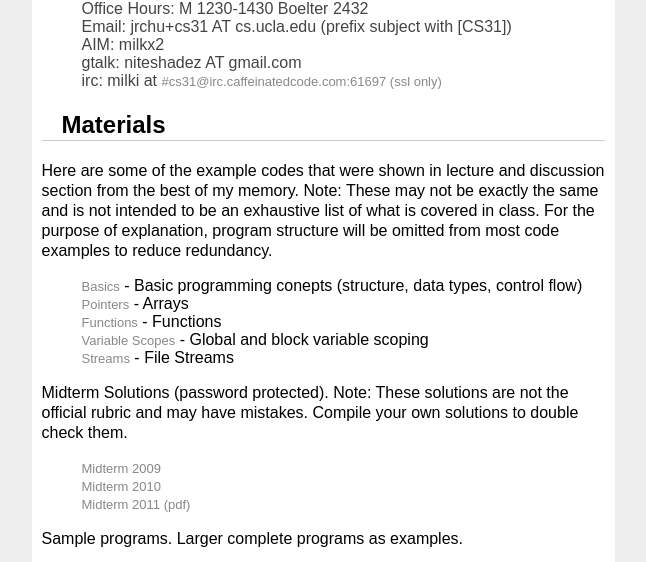
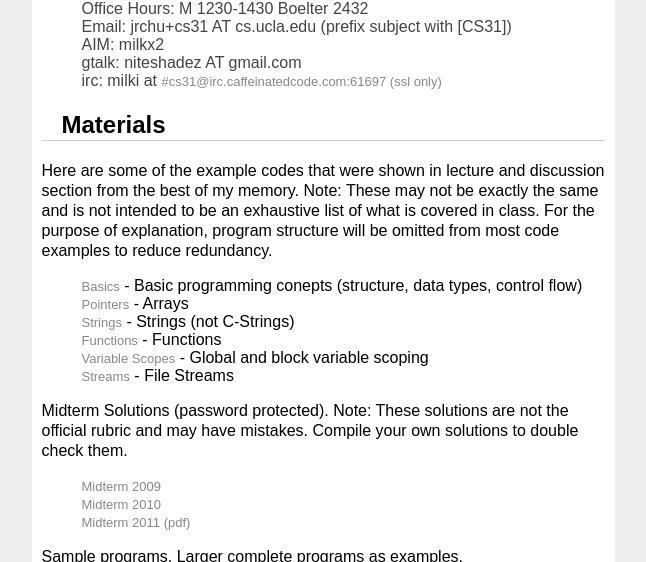
Before and after one commit to jchu/cs31, a plain HTML site: page index.html in a window 1280 px wide. Shown: the part 222-784 px from the top of the page, without its empty margins (317-963 px from the left). Drawn offline with Linux system fonts and the light colour scheme.

Commit message:
Add strings

```diff
--- a/index.html
+++ b/index.html
@@ -78,6 +78,7 @@ section h2 {
             <ul>
                 <li><a href="code/basics.html">Basics</a> - Basic programming conepts (structure, data types, control flow)</li>
                 <li><a href="code/pointers.html">Pointers</a> - Arrays</li>
+                <li><a href="code/strings.html">Strings</a> - Strings (not C-Strings)</li>
                 <li><a href="code/functions.html">Functions</a> - Functions</li>
                 <li><a href="code/variable.scope.html">Variable Scopes</a> - Global and block variable scoping</li>
                 <li><a href="code/streams.html">Streams</a> - File Streams</li>
```
Also changed, not shown: 1 other file.
